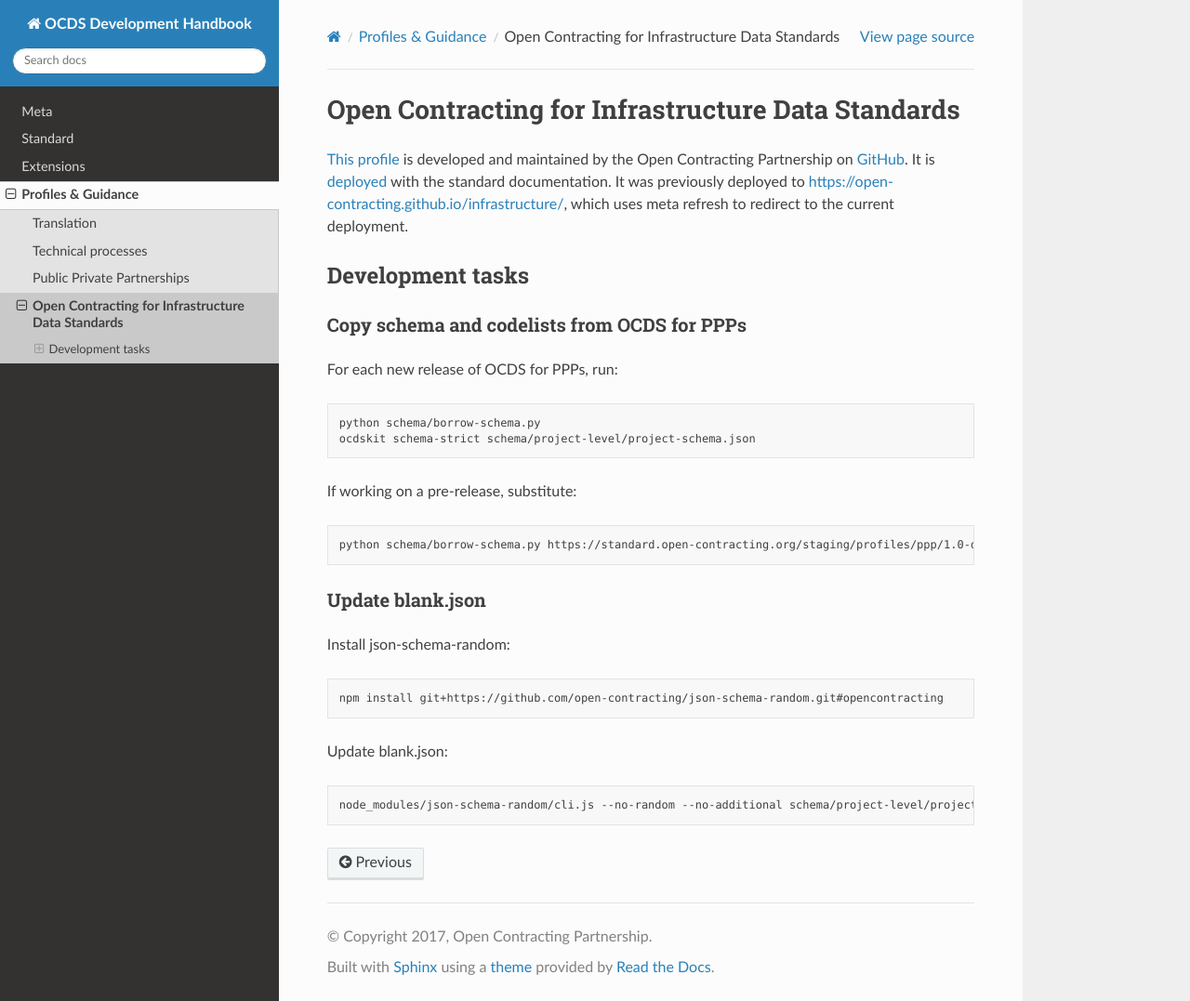
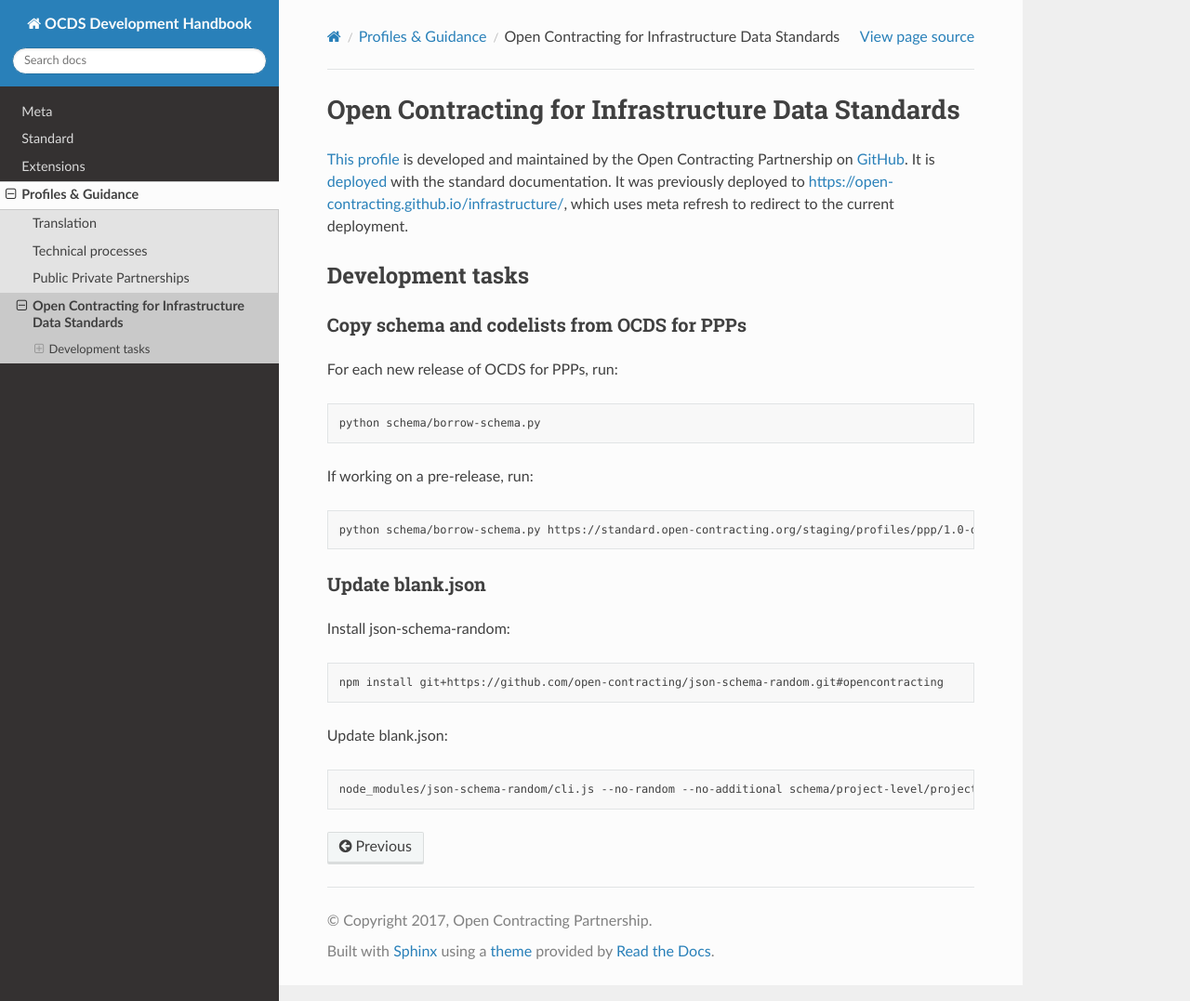
Before and after one commit to open-contracting/standard-development-handbook, a Sphinx documentation site: the page built from docs/profiles/infrastructure.rst, in a window 1280 px wide and 1077 px high. Shown: the whole window at 93% size. Built offline with Sphinx 7.4.7 and the Read the Docs theme 2.0.0, drawn with Linux system fonts in a browser that asks for light colours.

Commit message:
profiles: infrastructure: schema-strict is now run within borrow-schema.py

```diff
--- a/docs/profiles/infrastructure.rst
+++ b/docs/profiles/infrastructure.rst
@@ -14,9 +14,8 @@ For each new release of OCDS for PPPs, run:
 .. code-block:: shell
 
    python schema/borrow-schema.py
-   ocdskit schema-strict schema/project-level/project-schema.json
 
-If working on a pre-release, substitute:
+If working on a pre-release, run:
 
 .. code-block:: shell
 
```
